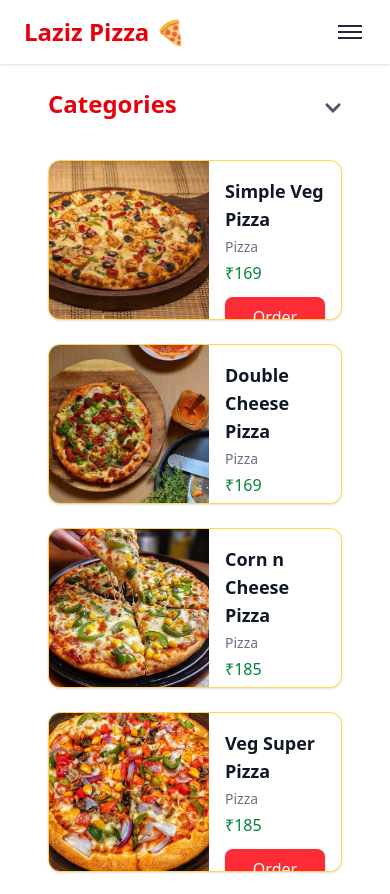
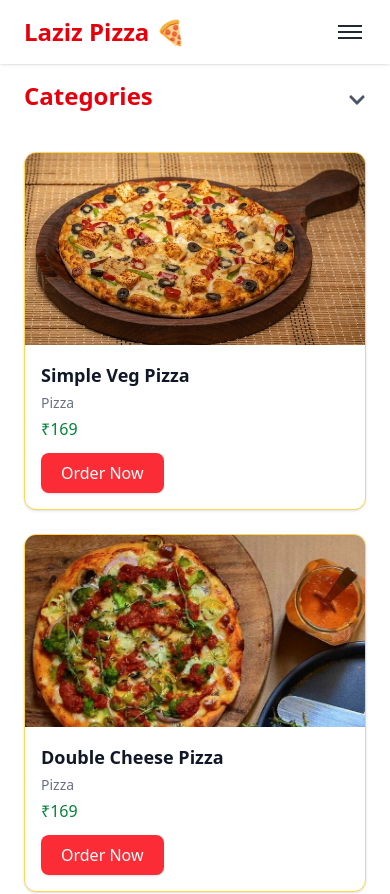
Before and after one commit to Arsk86shaikh/Portfolio_website, a React (Vite) app: page /menusection in a window 390 px wide. Shown: the top 894 px of the page. Built offline with nearby package versions, Linux system fonts and the light colour scheme.

Commit message:
not fixed width mobile

```diff
--- a/src/Menusection/page.jsx
+++ b/src/Menusection/page.jsx
@@ -102,10 +102,10 @@ export default function MenuPage() {
   const filtered = selected === "All" ? products : products.filter((p) => p.category === selected);
 
  return (
-    <section className="min-h-screen p-6">
-    <div className="max-w-8xl mx-auto flex flex-col md:flex-row gap-8 px-6">
+    <section className="min-h-screen p-4 md:p-6">
+      <div className="max-w-8xl mx-auto flex flex-col md:flex-row gap-8 px-2 md:px-6">
         {/* Sticky Sidebar */}
-  <div className="md:w-75 w-full md:sticky md:top-20 h-fit">
+        <div className="md:w-1/4 w-full md:sticky md:top-20 h-fit">
           <CategorySidebar
             categories={categories}
             selected={selected}
@@ -114,8 +114,7 @@ export default function MenuPage() {
         </div>
 
         {/* Main Content Area */}
-  <div className="md:w-3/4 w-full">
-    {/* Render your filtered product list or other main content here */}
+        <div className="md:w-3/4 w-auto">
           <motion.main
             variants={containerVariants}
             initial="hidden"
@@ -126,16 +125,16 @@ export default function MenuPage() {
               <motion.div
                 key={product.id}
                 variants={cardVariants}
-          className="flex w-auto h-40 bg-white rounded-xl shadow border border-[#ffd64f] hover:shadow-lg transition overflow-hidden"
+                className="flex flex-col md:flex-row w-full h-auto md:h-52 bg-white rounded-xl shadow border border-[#ffd64f] hover:shadow-lg transition overflow-hidden"
               >
                 <img
                   src={product.img}
                   alt={product.name}
-            className="w-40 h-full object-cover"
+                  className="w-full h-48 md:w-52 md:h-full object-cover"
                 />
                 <div className="flex-1 p-4 text-left flex flex-col justify-between">
                   <div className="space-y-1">
-              <h3 className="text-lg font-semibold text-gray-900">{product.name}</h3>
+                    <h4 className="text-lg font-semibold text-gray-900">{product.name}</h4>
                     <p className="text-gray-500 text-sm">{product.category}</p>
                     <div className="text-green-700 font-medium">₹{product.price}</div>
                   </div>
@@ -152,7 +151,7 @@ export default function MenuPage() {
           </motion.main>
         </div>
       </div>
-
     </section>
   );
+
 }
```
Lines whose indentation alone changed are shown as unchanged.
